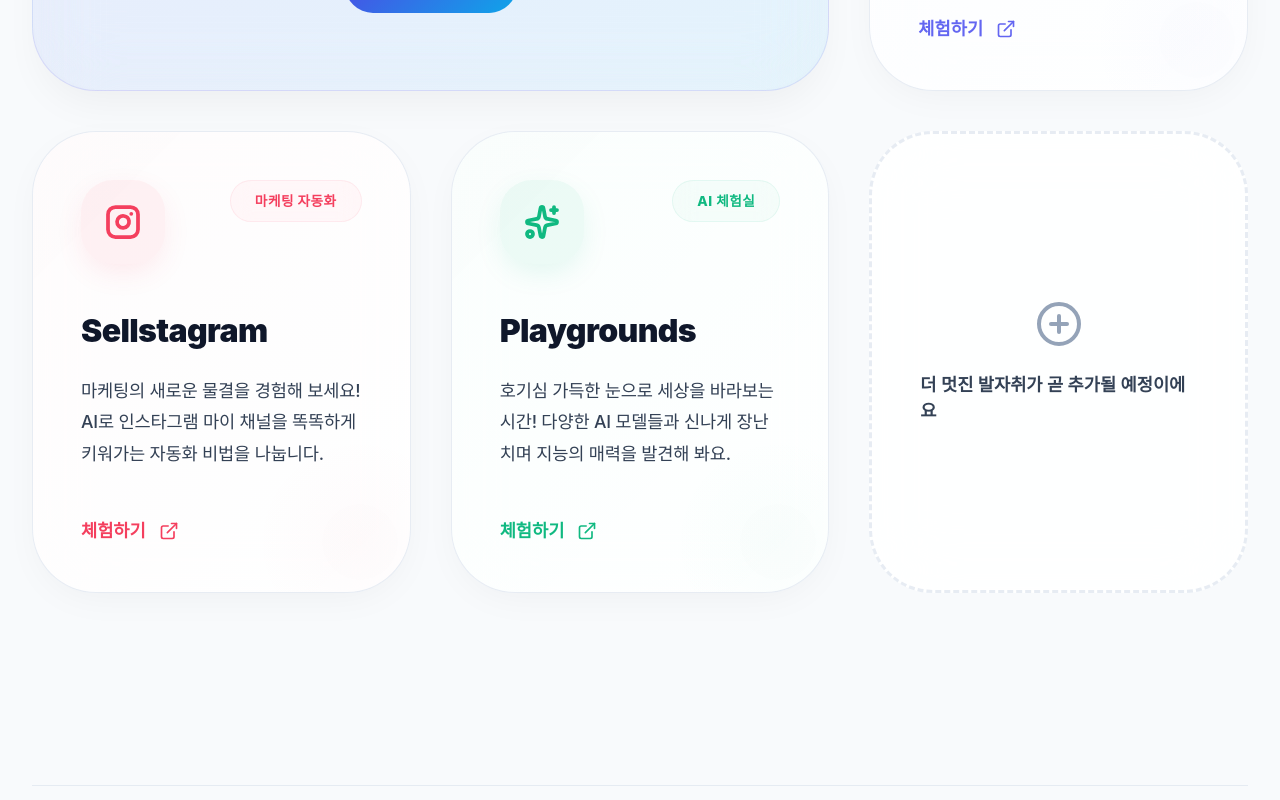
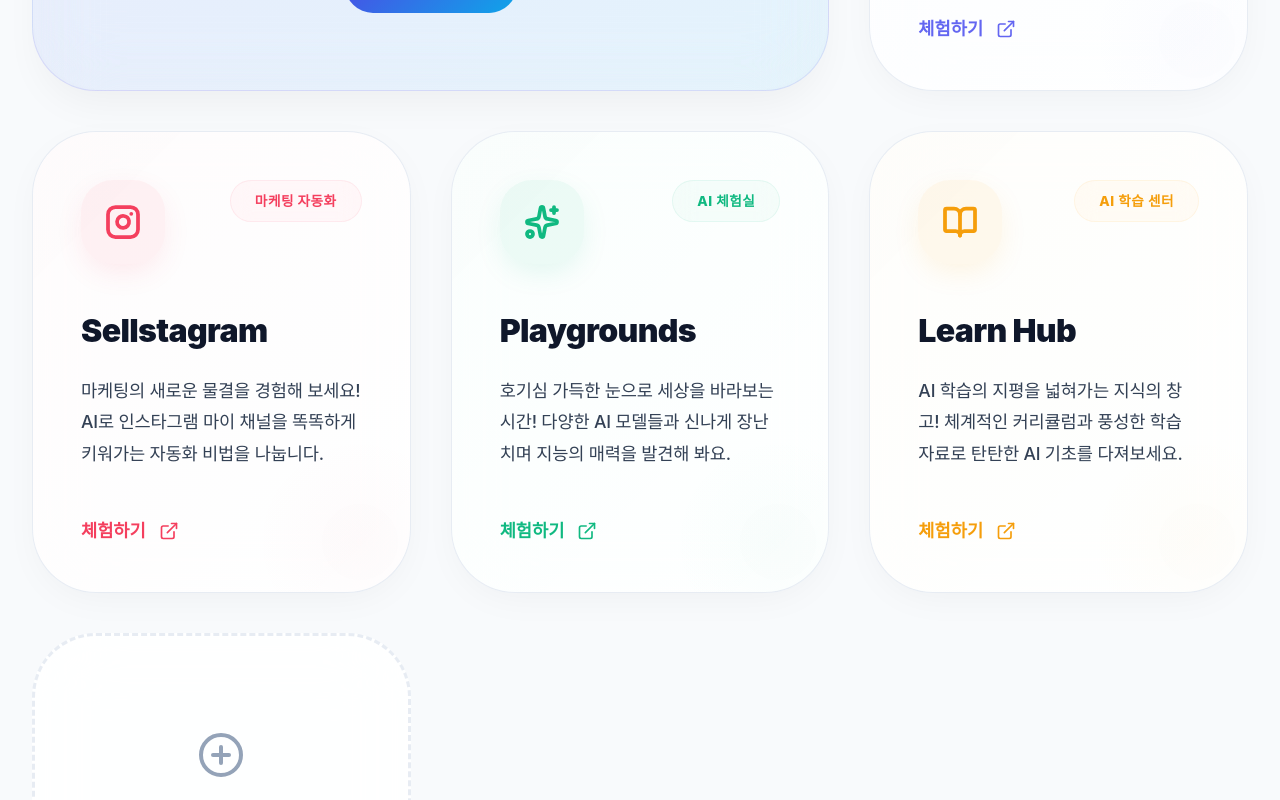
Before and after one commit to 84AK/ai-study, a Next.js app: page / in a window 1280 px wide. Shown: the part 1160-1960 px from the top of the page. Built offline with nearby package versions, Linux system fonts and the light colour scheme.

Commit message:
feat: add Learn Hub project card and update work log

```diff
--- a/src/app/page.tsx
+++ b/src/app/page.tsx
@@ -1,7 +1,7 @@
 'use client';
 
 import { motion } from 'framer-motion';
-import { ClipboardList, Instagram, Sparkles, PlusCircle, GraduationCap } from 'lucide-react';
+import { ClipboardList, Instagram, Sparkles, PlusCircle, GraduationCap, BookOpen } from 'lucide-react';
 import Background from '@/components/Background';
 import ProjectCard from '@/components/ProjectCard';
 import HeroInteractive from '@/components/HeroInteractive';
@@ -30,6 +30,14 @@ const projects = [
     icon: Sparkles,
     accentColor: '#10b981', // Emerald
     category: 'AI 체험실',
+  },
+  {
+    title: 'Learn Hub',
+    description: 'AI 학습의 지평을 넓혀가는 지식의 창고! 체계적인 커리큘럼과 풍성한 학습 자료로 탄탄한 AI 기초를 다져보세요.',
+    url: 'https://aklabs-84.github.io/AI-Learn-Hub/',
+    icon: BookOpen,
+    accentColor: '#f59e0b', // Amber
+    category: 'AI 학습 센터',
   },
 ];
 
```
Also changed, not shown: 1 other file (tests, documents, lock files or other folders).
